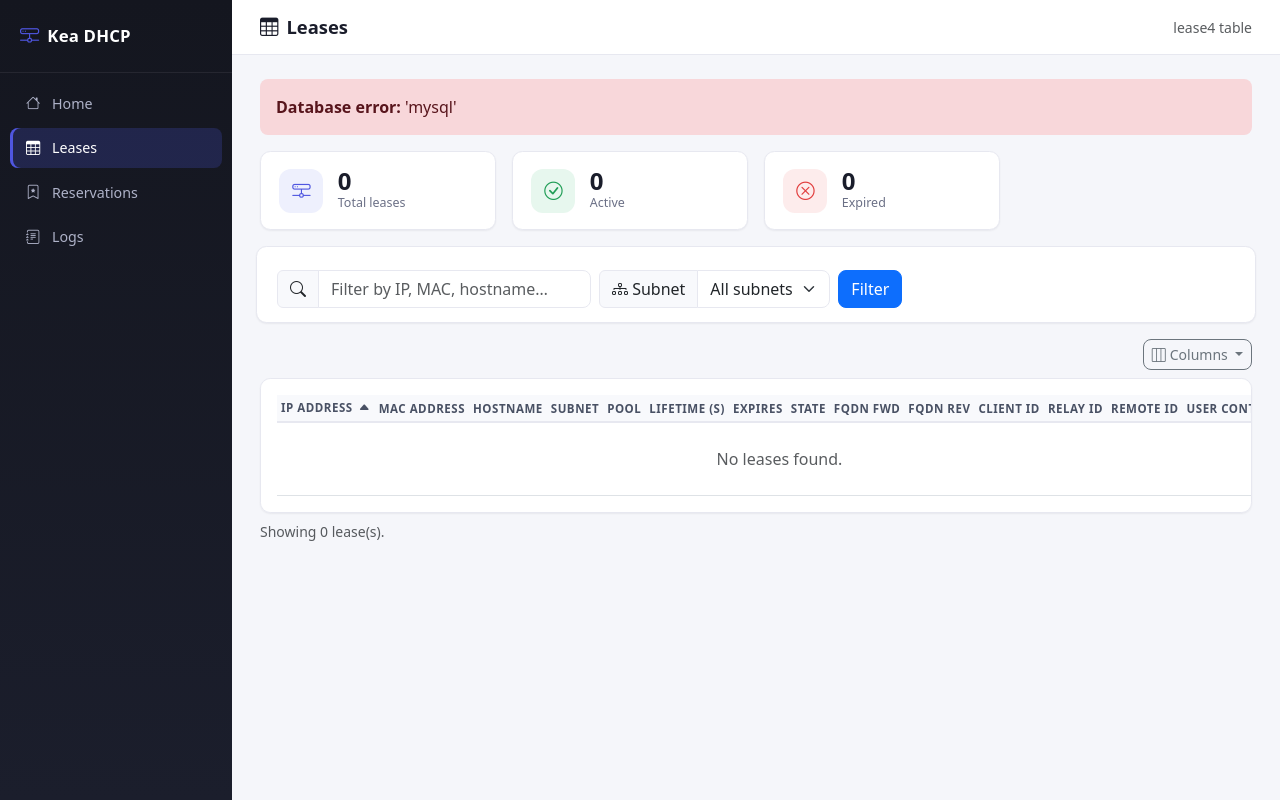
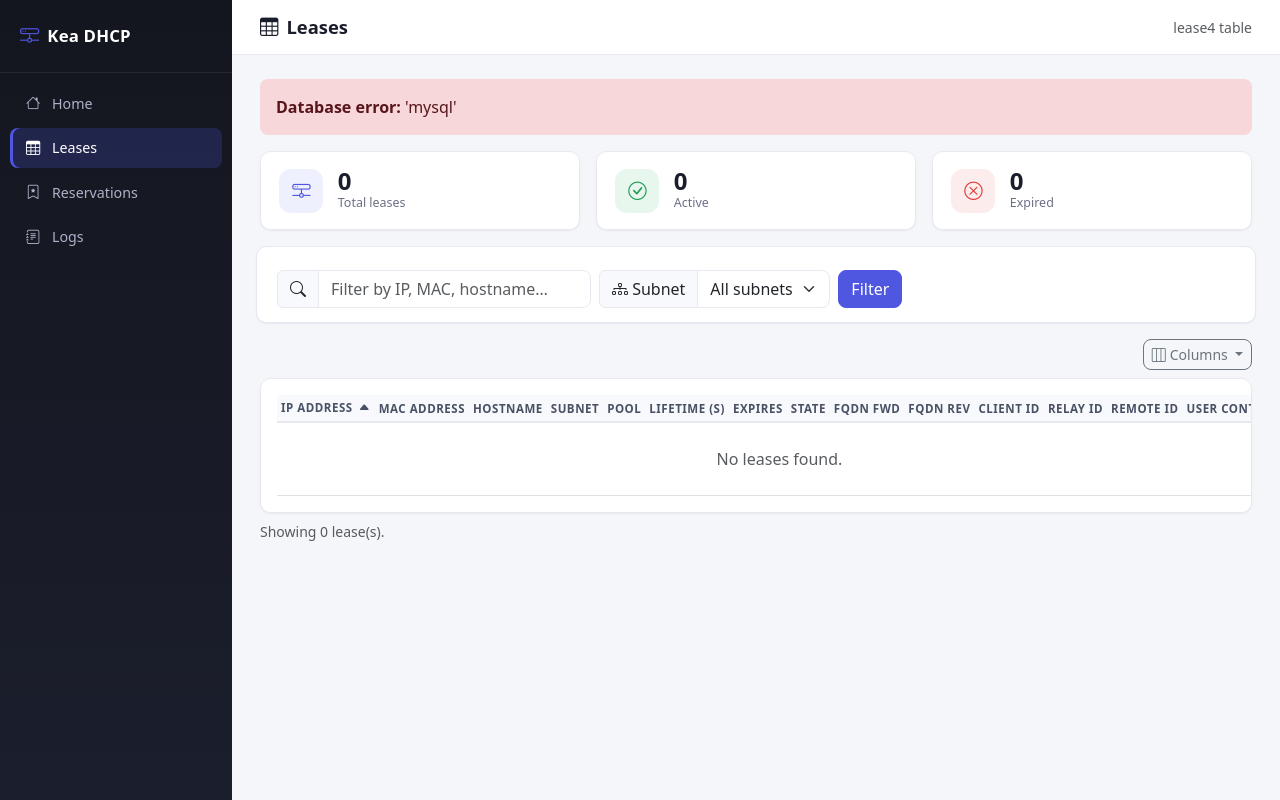
Before and after one commit to shanmugara/keadhcp, a Flask app: page /leases in a window 1280 px wide. Run offline with Flask 3, Linux system fonts and the light colour scheme.

Commit message:
Fix stat card gap and unify accent color
Stat cards used col-lg-3 (9/12 cols) for a 3-card row, leaving an
empty gap on wide screens; switch to col-lg-4 so they fill it.
Also retint Bootstrap's primary utility/button colors to match the
indigo accent already used in the sidebar and stat-card icons —
buttons and badges were still stock Bootstrap blue.

Co-Authored-By: Claude Sonnet 5 <noreply@anthropic.com>

```diff
--- a/templates/base.html
+++ b/templates/base.html
@@ -18,9 +18,46 @@
       --kea-shadow-sm:   0 1px 2px rgba(16,24,40,.06);
       --kea-shadow:      0 4px 12px rgba(16,24,40,.08), 0 1px 2px rgba(16,24,40,.04);
       --kea-shadow-lg:   0 16px 32px rgba(16,24,40,.16);
+
+      /* Retint Bootstrap's primary utility classes (bg-primary, text-primary,
+         badge bg-primary, …) to match the sidebar/stat-card accent. Bootstrap
+         components like .btn-primary use fixed hex, not these vars, so they
+         get their own override below. */
+      --bs-primary:     var(--kea-accent);
+      --bs-primary-rgb: 79, 86, 224;
     }
 
     body { background: var(--kea-bg); color: #1c2030; }
+
+    /* ── Unify accent color (Bootstrap ships .btn-primary etc. with fixed
+       hex per-component vars, so retinting --bs-primary above doesn't
+       reach them) ── */
+    .btn-primary {
+      --bs-btn-bg: var(--kea-accent);
+      --bs-btn-border-color: var(--kea-accent);
+      --bs-btn-hover-bg: var(--kea-accent-dark);
+      --bs-btn-hover-border-color: var(--kea-accent-dark);
+      --bs-btn-active-bg: var(--kea-accent-dark);
+      --bs-btn-active-border-color: var(--kea-accent-dark);
+      --bs-btn-disabled-bg: var(--kea-accent);
+      --bs-btn-disabled-border-color: var(--kea-accent);
+      --bs-btn-focus-shadow-rgb: 79, 86, 224;
+    }
+    .btn-outline-primary {
+      --bs-btn-color: var(--kea-accent);
+      --bs-btn-border-color: var(--kea-accent);
+      --bs-btn-hover-bg: var(--kea-accent);
+      --bs-btn-hover-border-color: var(--kea-accent);
+      --bs-btn-active-bg: var(--kea-accent);
+      --bs-btn-active-border-color: var(--kea-accent);
+      --bs-btn-disabled-color: var(--kea-accent);
+      --bs-btn-disabled-border-color: var(--kea-accent);
+      --bs-btn-focus-shadow-rgb: 79, 86, 224;
+    }
+    .form-check-input:checked {
+      background-color: var(--kea-accent);
+      border-color: var(--kea-accent);
+    }
 
     /* ── Sidebar ── */
     #sidebar {
--- a/templates/index.html
+++ b/templates/index.html
@@ -12,7 +12,7 @@
 
 <!-- Stats row -->
 <div class="row g-3 mb-4">
-  <div class="col-sm-4 col-lg-3">
+  <div class="col-sm-4 col-lg-4">
     <div class="stat-card stat-card-primary">
       <div class="stat-icon"><i class="bi bi-hdd-network"></i></div>
       <div>
@@ -21,7 +21,7 @@
       </div>
     </div>
   </div>
-  <div class="col-sm-4 col-lg-3">
+  <div class="col-sm-4 col-lg-4">
     <div class="stat-card stat-card-success">
       <div class="stat-icon"><i class="bi bi-check-circle"></i></div>
       <div>
@@ -30,7 +30,7 @@
       </div>
     </div>
   </div>
-  <div class="col-sm-4 col-lg-3">
+  <div class="col-sm-4 col-lg-4">
     <div class="stat-card stat-card-danger">
       <div class="stat-icon"><i class="bi bi-x-circle"></i></div>
       <div>
--- a/templates/reservations.html
+++ b/templates/reservations.html
@@ -12,7 +12,7 @@
 
 <!-- Stats row -->
 <div class="row g-3 mb-4">
-  <div class="col-sm-4 col-lg-3">
+  <div class="col-sm-4 col-lg-4">
     <div class="stat-card stat-card-primary">
       <div class="stat-icon"><i class="bi bi-bookmark-star"></i></div>
       <div>
@@ -21,7 +21,7 @@
       </div>
     </div>
   </div>
-  <div class="col-sm-4 col-lg-3">
+  <div class="col-sm-4 col-lg-4">
     <div class="stat-card stat-card-info">
       <div class="stat-icon"><i class="bi bi-geo-alt"></i></div>
       <div>
@@ -30,7 +30,7 @@
       </div>
     </div>
   </div>
-  <div class="col-sm-4 col-lg-3">
+  <div class="col-sm-4 col-lg-4">
     <div class="stat-card stat-card-secondary">
       <div class="stat-icon"><i class="bi bi-diagram-3"></i></div>
       <div>
```
